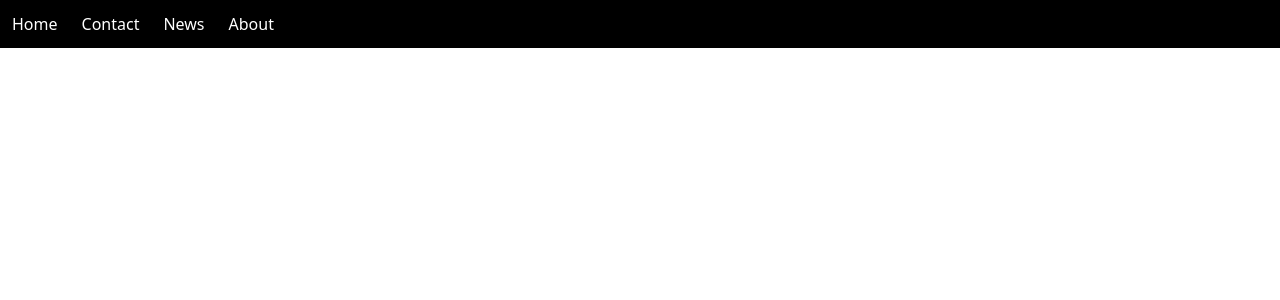
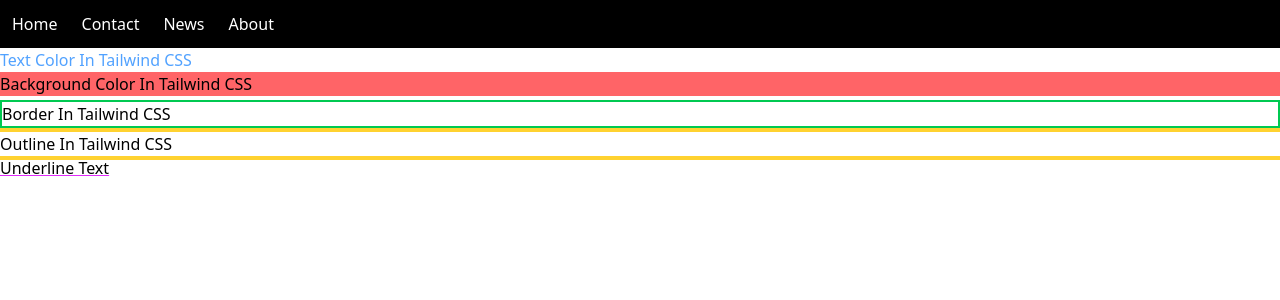
Before and after one commit to saksheesachan003/tailwind-css-experiments, a React (Vite) app in the folder TAILWIND_TUT/Tailwind-Concepts/: page / in a window 1280 px wide. Shown: the top 300 px of the page. Built offline with nearby package versions, Linux system fonts and the light colour scheme.

Commit message:
added colors component

```diff
--- a/TAILWIND_TUT/Tailwind-Concepts/src/App.jsx
+++ b/TAILWIND_TUT/Tailwind-Concepts/src/App.jsx
@@ -1,9 +1,11 @@
+import { Colors } from './Components/Colors'
 import { Header } from './Components/Header'
 
 export default function App() {
   return (
   <>
   <Header />
+  <Colors />
   </>
   )
 }
--- /dev/null
+++ b/TAILWIND_TUT/Tailwind-Concepts/src/Components/Colors.jsx
@@ -0,0 +1,11 @@
+export const Colors = () => {
+    return (
+        <>
+        <p className="text-blue-400">Text Color In Tailwind CSS</p>
+        <p className="bg-red-400">Background Color In Tailwind CSS</p>
+        <p className="border-green-500 border-2 mt-1">Border In Tailwind CSS</p>
+        <p className="outline-amber-300 outline-4 mt-1">Outline In Tailwind CSS</p>
+        <p className="underline decoration-fuchsia-500">Underline Text</p>
+        </>
+    )
+}
```
